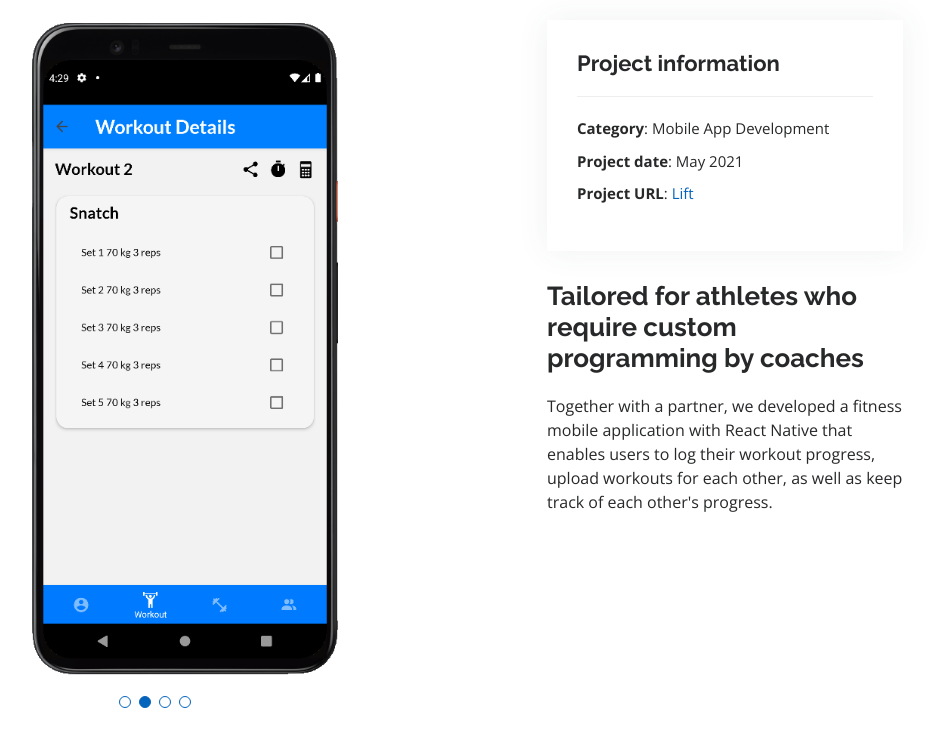
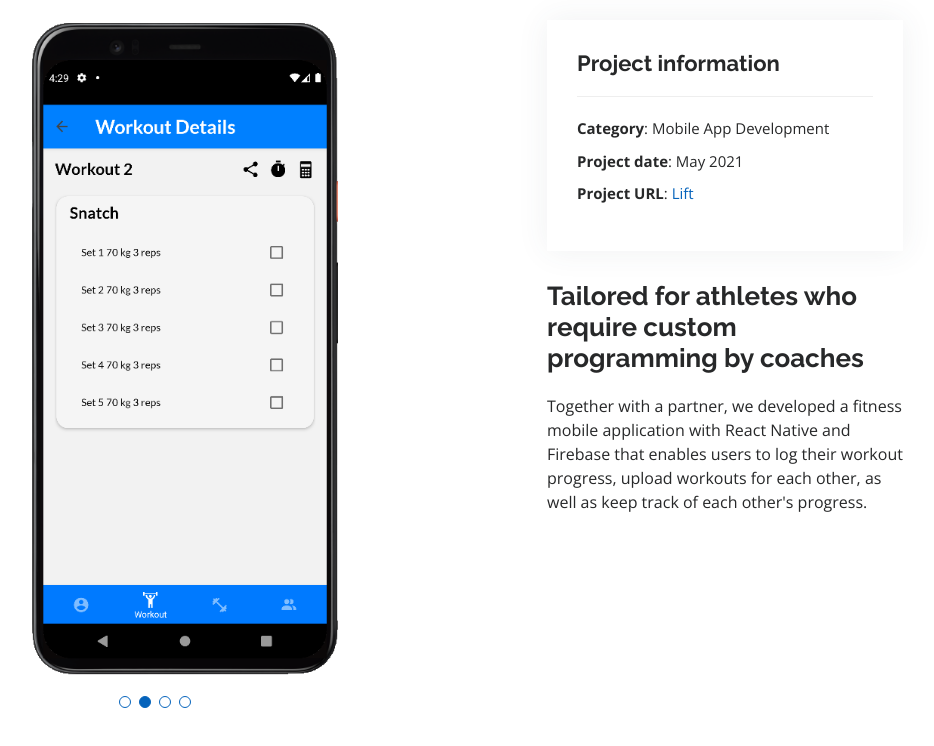
Before and after one commit to rocked10/Resume, a plain HTML site: page portfolio-details.html in a window 1280 px wide. Shown: the whole page, without its empty margins (345-1279 px from the left). Drawn offline with nearby package versions, Linux system fonts and the light colour scheme.

Commit message:
Update portfolio-details.html

```diff
--- a/portfolio-details.html
+++ b/portfolio-details.html
@@ -82,7 +82,7 @@
             <div class="portfolio-description">
               <h2>Tailored for athletes who require custom programming by coaches</h2>
               <p>
-                Together with a partner, we developed a fitness mobile application with React Native that enables users to log their workout progress, upload workouts for each other, as well as keep track of each other's progress.
+                Together with a partner, we developed a fitness mobile application with React Native and Firebase that enables users to log their workout progress, upload workouts for each other, as well as keep track of each other's progress.
               </p>
             </div>
           </div>
```
